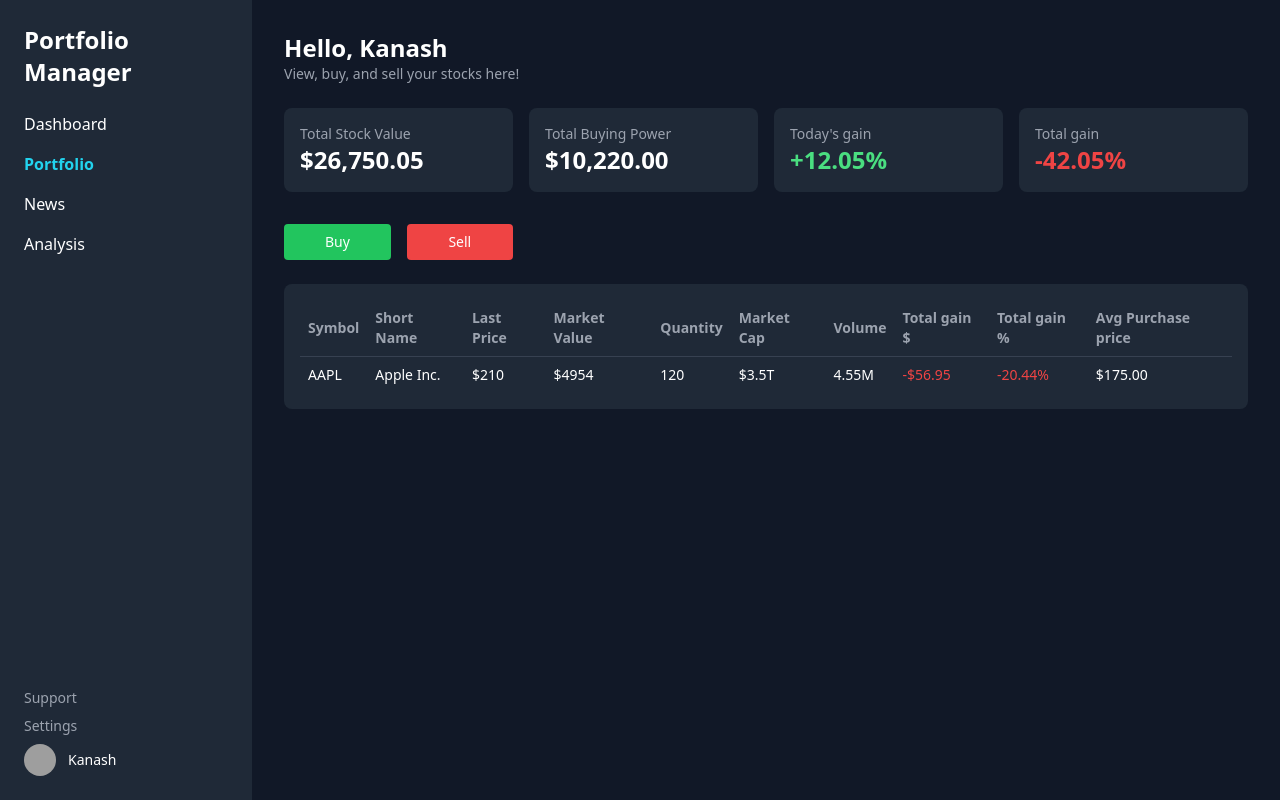
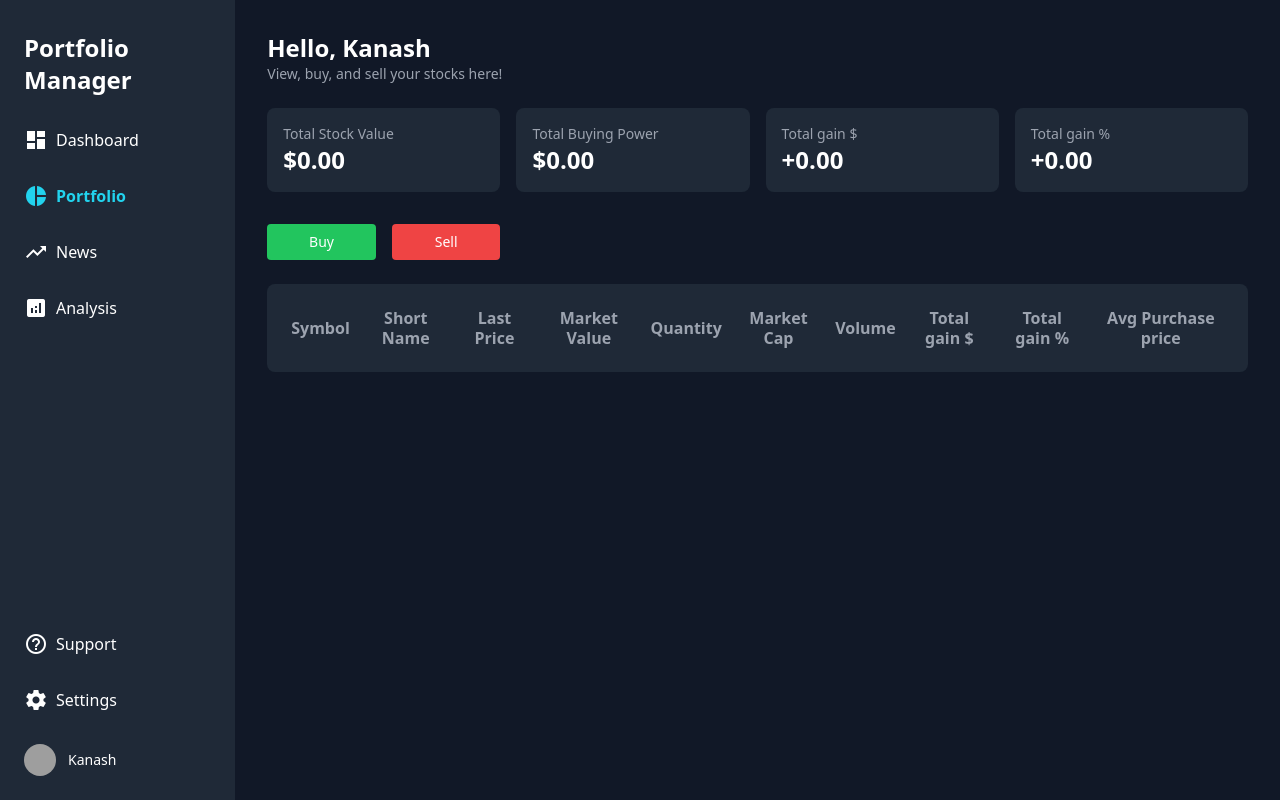
Before and after one commit to kayamoran/portfolio_manager_team07, a Python web app: template templates/portfolio.html in a window 1280 px wide. Run offline with Jinja, Linux system fonts and the light colour scheme; the template is opened without the code that fills it, so the values that code supplies are empty; some libraries are stand-ins or nearby versions; grey boxes are pictures that could not be loaded.

Commit message:
connected portfolio backend to frontend added icons to sidebar fixed last price bug

```diff
--- a/app/routes/search.py
+++ b/app/routes/search.py
@@ -7,9 +7,9 @@ router = APIRouter()
 def human_readable_number(num):
     for unit in ['', 'K', 'M', 'B', 'T']:
         if abs(num) < 1000:
-            return f"{num:.0f}{unit}"
+            return f"{num:.2f}{unit}"
         num /= 1000
-    return f"{num:.0f}T"
+    return f"{num:.2f}T"
 
 @router.get("/{symbol}")
 def search_stock(symbol: str):
--- a/templates/portfolio.html
+++ b/templates/portfolio.html
@@ -7,6 +7,7 @@
     <script src="https://cdn.jsdelivr.net/npm/chart.js"></script>
     <script src="https://cdn.tailwindcss.com"></script>
     <a href="index.html" class="block hover:text-cyan-400"></a>
+    <link href="https://fonts.googleapis.com/icon?family=Material+Icons" rel="stylesheet">
 
 
   </head>
@@ -14,18 +15,39 @@
     <div class="flex h-screen">
       <!-- Sidebar -->
       <aside class="w-64 bg-gray-800 p-6 flex flex-col">
-        <h2 class="text-2xl font-bold text-white mb-6">Portfolio Manager</h2>
-        <nav class="space-y-4 flex-1">
+        <h2 class="text-2xl font-semibold text-white mb-8 mt-2">Portfolio Manager</h2>
+        <nav class="space-y-8 flex-1">
           <a href="index.html" class="flex items-center text-white hover:text-cyan-400">
-            <span class="material-icons mr-2">Dashboard
-          </a>
-          <a href="portfolio.html" class="block text-cyan-400 font-semibold">Portfolio</a>
-          <a href="news.html" class="block hover:text-cyan-400">News</a>
-          <a href="analysis.html" class="block hover:text-cyan-400">Analysis</a>
+  <span class="material-icons mr-2">dashboard</span>
+  <span>Dashboard</span>
+</a>
+
+<a href="portfolio.html" class="flex items-center text-cyan-400 font-semibold">
+  <span class="material-icons mr-2">pie_chart</span>
+  <span>Portfolio</span>
+</a>
+
+<a href="news.html" class="flex items-center hover:text-cyan-400">
+  <span class="material-icons mr-2">trending_up</span>
+  <span>News</span>
+</a>
+
+<a href="analysis.html" class="flex items-center hover:text-cyan-400">
+  <span class="material-icons mr-2">analytics</span>
+  <span>Analysis</span>
+</a>
+
         </nav>
-        <div class="space-y-2">
-          <a href="#" class="block text-sm text-gray-400 hover:text-white">Support</a>
-          <a href="#" class="block text-sm text-gray-400 hover:text-white">Settings</a>
+        <div class="space-y-8">
+          <a href="support.html" class="flex items-center hover:text-cyan-400">
+  <span class="material-icons mr-2">help_outline</span>
+  <span>Support</span>
+</a>
+
+<a href="settings.html" class="flex items-center hover:text-cyan-400">
+  <span class="material-icons mr-2">settings</span>
+  <span>Settings</span>
+</a>
           <div class="flex items-center space-x-3 mt-4">
             <img src="https://ui-avatars.com/api/?name=Kanash&background=4f46e5&color=fff&rounded=true" alt="Avatar" class="w-8 h-8 rounded-full" />
             <a href="login.html" class="text-sm text-white font-medium">Kanash</span>
@@ -39,26 +61,26 @@
 
  <main class="flex-1 p-8 space-y-6">
       <div>
-        <h1 class="text-2xl font-bold">Hello, Kanash</h1>
+        <h1 class="text-2xl font-semibold">Hello, Kanash</h1>
         <p class="text-gray-400 text-sm">View, buy, and sell your stocks here!</p>
       </div>
 
       <div class="grid grid-cols-4 gap-4">
         <div class="bg-gray-800 p-4 rounded-lg col-span-1">
           <p class="text-sm text-gray-400">Total Stock Value</p>
-          <p class="text-2xl font-semibold text-white">$26,750.05</p>
+          <p class="text-2xl font-semibold text-white" id="totalStockValue">$0.00</p>
         </div>
         <div class="bg-gray-800 p-4 rounded-lg col-span-1">
           <p class="text-sm text-gray-400">Total Buying Power</p>
-          <p class="text-2xl font-semibold text-white">$10,220.00</p>
+          <p class="text-2xl font-semibold text-white" id="buyingPower">$0.00</p>
         </div>
         <div class="bg-gray-800 p-4 rounded-lg col-span-1">
-          <p class="text-sm text-gray-400">Today's gain</p>
-          <p class="text-2xl font-semibold text-green-400">+12.05%</p>
+          <p class="text-sm text-gray-400">Total gain $</p>
+          <p class="text-2xl font-semibold" id="totalGainCash">+0.00</p>
         </div>
         <div class="bg-gray-800 p-4 rounded-lg col-span-1">
-          <p class="text-sm text-gray-400">Total gain</p>
-          <p class="text-2xl font-semibold text-red-500">-42.05%</p>
+          <p class="text-sm text-gray-400">Total gain %</p>
+          <p class="text-2xl font-semibold" id="totalGainPercent">+0.00</p>
         </div>
         <div class="flex justify-center items-center space-x-4 mt-4">
           <button id="buyBtn" class="flex-1 bg-green-500 text-white py-2 rounded">Buy</button>
@@ -69,7 +91,7 @@
       <!-- Table -->
       <div class="bg-gray-800 p-4 rounded-lg overflow-x-auto">
         <table class="w-full text-sm">
-          <thead class="text-gray-400 text-left">
+          <thead class="text-center text-gray-400 text-[16px]">
             <tr>
               <th class="p-2">Symbol</th>
               <th class="p-2">Short Name</th>
@@ -84,20 +106,7 @@
             </tr>
           </thead>
           <tbody>
-            <!-- Sample Row (repeat or generate dynamically later) -->
-            <tr class="border-t border-gray-700">
-              <td class="p-2">AAPL</td>
-              <td class="p-2">Apple Inc.</td>
-              <td class="p-2">$210</td>
-              <td class="p-2">$4954</td>
-              <td class="p-2">120</td>
-              <td class="p-2">$3.5T</td>
-              <td class="p-2">4.55M</td>
-              <td class="p-2 text-red-500">-$56.95</td>
-              <td class="p-2 text-red-500">-20.44%</td>
-              <td class="p-2">$175.00</td>
-            </tr>
-            <!-- Add more rows here -->
+
           </tbody>
         </table>
       </div>
@@ -142,6 +151,75 @@
       closeModal('sellModal');
     }
   });
+
+  async function loadPortfolioTable() {
+    try {
+      const res = await fetch("http://localhost:8000/api/portfolio/displayStocks");
+      const data = await res.json();
+      const tableBody = document.querySelector("tbody");
+      tableBody.innerHTML = "";
+
+      let totalValue = 0;
+
+      data.forEach(stock => {
+        const numericValue = parseFloat(stock.market_value.replace(/[^0-9.-]+/g,""));
+        totalValue += numericValue;
+
+        const row = `
+          <tr class="border-t border-gray-700 text-center hover:bg-gray-700 transition-colors font-light">
+            <td class="p-4">${stock.symbol}</td>
+            <td class="p-4">${stock.name}</td>
+            <td class="p-4">${stock.last_price}</td>
+            <td class="p-4">${stock.market_value}</td>
+            <td class="p-4">${stock.quantity}</td>
+            <td class="p-4">${stock.market_cap}</td>
+            <td class="p-4">${stock.volume}</td>
+            <td class="p-4 ${stock.total_gain_amount.startsWith('-') ? 'text-red-500' : 'text-green-400'}">$${stock.total_gain_amount}</td>
+            <td class="p-4 ${stock.total_gain_percent.startsWith('-') ? 'text-red-500' : 'text-green-400'}">${stock.total_gain_percent}</td>
+            <td class="p-4">${stock.purchase_price}</td>
+          </tr>
+        `;
+        tableBody.innerHTML += row;
+      });
+
+      document.getElementById("totalStockValue").innerText = `$${totalValue.toLocaleString(undefined, {minimumFractionDigits: 2, maximumFractionDigits: 2})}`;
+      const totalGainCashValue = data.reduce((acc, stock) => acc + parseFloat(stock.total_gain_amount.replace(/[^0-9.-]+/g,"")), 0);
+      const totalGainPercentValue = data.reduce((acc, stock) => acc + parseFloat(stock.total_gain_percent.replace(/[^0-9.-]+/g,"")), 0);
+
+      const totalGainCashElem = document.getElementById("totalGainCash");
+      const totalGainPercentElem = document.getElementById("totalGainPercent");
+
+      totalGainCashElem.innerText = `$${totalGainCashValue.toLocaleString(undefined, {minimumFractionDigits: 2, maximumFractionDigits: 2})}`;
+      totalGainPercentElem.innerText = `${totalGainPercentValue.toFixed(2)}%`;
+
+      // Set color based on value
+      totalGainCashElem.className = "text-2xl font-semibold " + (totalGainCashValue < 0 ? "text-red-500" : "text-blue-400");
+      totalGainPercentElem.className = "text-2xl font-semibold " + (totalGainPercentValue < 0 ? "text-red-500" : "text-blue-400");
+
+    } catch (err) {
+      console.error("Failed to load portfolio data:", err);
+    }
+  }
+
+  async function loadCashBalance() {
+    try {
+      const res = await fetch("http://localhost:8000/api/portfolio/cash");
+      const data = await res.json();
+      const cash = data.cash_balance;
+
+      document.getElementById("buyingPower").innerText = `$${parseFloat(cash).toLocaleString(undefined, {minimumFractionDigits: 2, maximumFractionDigits: 2})}`;
+    } catch (err) {
+      console.error("Failed to load cash balance:", err);
+    }
+  }
+
+
+  window.onload = () => {
+    loadPortfolioTable();
+    loadCashBalance();
+  };
+
+
 </script>
 </body>
 </html>
```
Also changed, not shown: app/main.py (+12 -0 lines), app/routes/portfolio.py (+5 -5 lines), portfolio.db.
